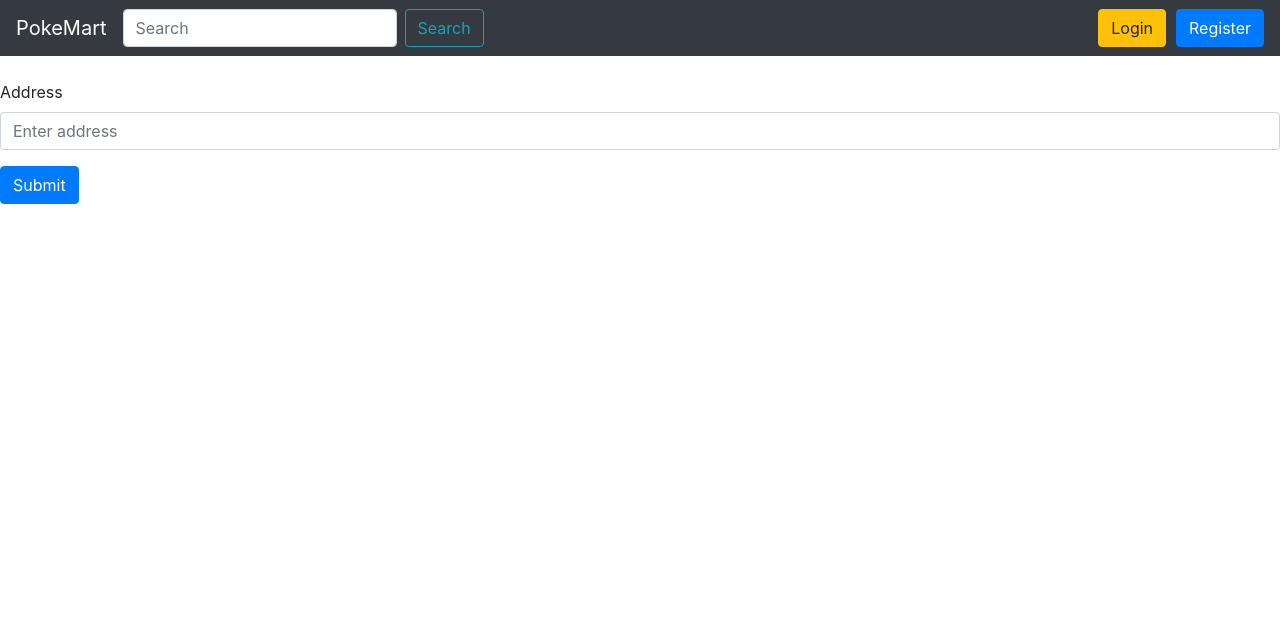
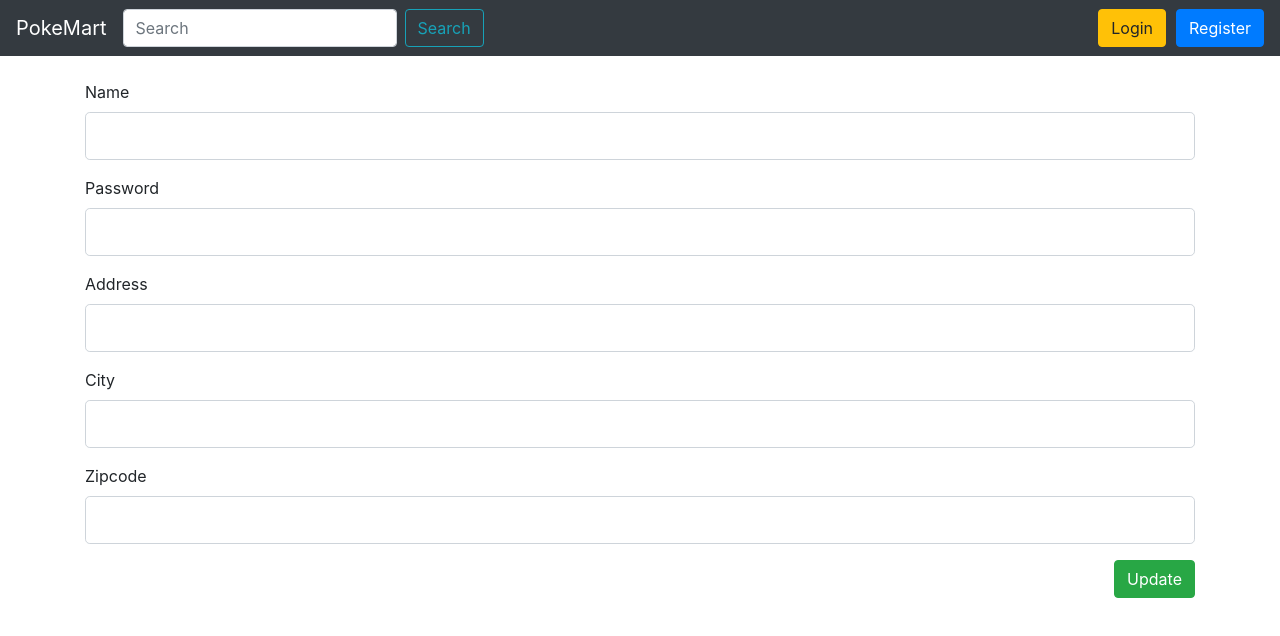
Before and after one commit to jeremyabui/pokemart, a React (Create React App) app: page /editprofile in a window 1280 px wide. Shown: the top 636 px of the page. Built offline with nearby package versions, Linux system fonts and the light colour scheme.

Commit message:
Added delete user

```diff
--- a/src/components/EditProfile/EditProfile.js
+++ b/src/components/EditProfile/EditProfile.js
@@ -11,7 +11,7 @@ class UpdateProfile extends React.Component {
   state = {
     name: '',
     password: '',
-    password2: '',
+    // password2: '',
     address: '',
     city: '',
     state: '',
@@ -27,7 +27,7 @@ class UpdateProfile extends React.Component {
   handleUpdate = (event, updatedState) => {
     event.preventDefault();
     const userId = localStorage.getItem('uid');
-    const data = new FormData();
+    // const data = new FormData();
     axios.put(`${process.env.REACT_APP_API_URL}/auth/${userId}`,
       updatedState,
       {
@@ -40,66 +40,82 @@ class UpdateProfile extends React.Component {
       })
       .catch(err => console.log(err));
     }
+
+  // handleUpdate = (event) => {
+  //   event.preventDefault();
+  //   const userId = localStorage.getItem('uid');
+  //   let newObj = Object.assign({}, this.state);
+  //   axios.put(`${process.env.REACT_APP_API_URL}/auth/${userId}`, newObj, {
+  //     withCredentials: true,
+  //   })
+  //     .then((res) => {
+  //       this.props.setCurrentUser(res.data.data)
+  //     })
+  //     .catch((err) => console.log(err));
+  // }
+
 // Regular bootstrap
+  render () {
+    return (
+      <div className="container">
+        <form onSubmit={this.handleUpdate}>
+          <div className="form-group">
+            <label htmlFor="name">Name</label>
+            <input onChange={this.handleChange} className="form-control form-control-lg" type="text" id="name" name="name" value={this.state.name} />
+          </div>
+          <div className="form-group">
+            <label htmlFor="password">Password</label>
+            <input onChange={this.handleChange} className="form-control form-control-lg" type="password" id="password" name="password" value={this.state.password} />
+          </div>
+          {/* <div className="form-group">
+            <label htmlFor="password2"> Confirm Password</label>
+            <input onChange={this.handleChange} className="form-control form-control-lg" type="password" id="password2" name="password2" value={this.state.password2} />
+          </div> */}
+          <div className="form-group">
+            <label htmlFor="address">Address</label>
+            <input onChange={this.handleChange} className="form-control form-control-lg" type="text" id="address" name="address" value={this.state.address} />
+          </div>
+          <div className="form-group">
+            <label htmlFor="city">City</label>
+            <input onChange={this.handleChange} className="form-control form-control-lg" type="text" id="city" name="city" value={this.state.city} />
+          </div>
+          <div className="form-group">
+            <label htmlFor="zipcode">Zipcode</label>
+            <input onChange={this.handleChange} className="form-control form-control-lg" type="text" id="zipcode" name="zipcode" value={this.state.zipcode} />
+          </div>
+          <button type="submit" className="btn btn-success float-right">Update</button>
+        </form>
+      </div>
+    )
+  }
+
+
   // render () {
   //   return (
-  //     <div className="container">
-  //       <form>
-  //         <div className="form-group">
-  //           <label htmlFor="name">Name</label>
-  //           <input onChange={this.handleChange} className="form-control form-control-lg" type="text" id="name" name="name" value={this.state.name} />
-  //         </div>
-  //         <div className="form-group">
-  //           <label htmlFor="password">Password</label>
-  //           <input onChange={this.handleChange} className="form-control form-control-lg" type="text" id="password" name="password" value={this.state.password} />
-  //         </div>
-  //         <div className="form-group">
-  //           <label htmlFor="password">Password</label>
-  //           <input onChange={this.handleChange} className="form-control form-control-lg" type="text" id="password" name="password" value={this.state.password} />
-  //         </div>
-  //         <div className="form-group">
-  //           <label htmlFor="address">Address</label>
-  //           <input onChange={this.handleChange} className="form-control form-control-lg" type="text" id="address" name="address" value={this.state.address} />
-  //         </div>
-  //         <div className="form-group">
-  //           <label htmlFor="city">City</label>
-  //           <input onChange={this.handleChange} className="form-control form-control-lg" type="text" id="city" name="city" value={this.state.city} />
-  //         </div>
-  //         <div className="form-group">
-  //           <label htmlFor="zipcode">Zipcode</label>
-  //           <input onChange={this.handleChange} className="form-control form-control-lg" type="text" id="zipcode" name="zipcode" value={this.state.zipcode} />
-  //         </div>
-  //         <button type="submit" className="btn btn-success float-right">Update</button>
-  //       </form>
-  //     </div>
+  //   <Form onSubmit={this.handleUpdate}>
+  //     <Form.Group value={this.state.address}>
+  //       <Form.Label>Address</Form.Label>
+  //       <Form.Control type="address" placeholder="Enter address" />
+  //       <Form.Text className="text-muted">
+  //         We'll never share your email with anyone else.
+  //       </Form.Text>
+  //     </Form.Group>
+
+  //     <Form.Group controlId="formBasicPassword">
+  //       <Form.Label>Password</Form.Label>
+  //       <Form.Control type="password" placeholder="Password" />
+  //     </Form.Group>
+  //     <Form.Group controlId="formBasicCheckbox">
+  //       <Form.Check type="checkbox" label="Check me out" />
+  //     </Form.Group>
+  //     <Button variant="primary" type="submit">
+  //       Submit
+  //     </Button>
+  //   </Form>
   //   )
   // }
 
 
-  render () {
-    return (
-    <Form onSubmit={this.handleUpdate}>
-      <Form.Group value={this.state.address}>
-        <Form.Label>Address</Form.Label>
-        <Form.Control type="address" placeholder="Enter address" />
-        {/* <Form.Text className="text-muted">
-          We'll never share your email with anyone else.
-        </Form.Text> */}
-      </Form.Group>
-
-      {/* <Form.Group controlId="formBasicPassword">
-        <Form.Label>Password</Form.Label>
-        <Form.Control type="password" placeholder="Password" />
-      </Form.Group>
-      <Form.Group controlId="formBasicCheckbox">
-        <Form.Check type="checkbox" label="Check me out" />
-      </Form.Group> */}
-      <Button variant="primary" type="submit">
-        Submit
-      </Button>
-    </Form>
-)
-  }
 }
 
 export default withRouter(UpdateProfile);
--- /dev/null
+++ b/src/components/Modals/DeleteUser/DeleteUser.js
@@ -0,0 +1,29 @@
+import React from 'react';
+import {withRouter } from 'react-router-dom';
+import axios from 'axios';
+
+import DeleteUserModal from './DeleteUserModal';
+
+class DeleteUser extends React.Component {
+  handleDelete = (event, deletedUser) => {
+    let userId = localStorage.getItem('uid');
+    event.preventDefault();
+    axios.delete(`${process.env.REACT_APP_API_URL}/auth/${userId}`, { withCredentials: true})
+      .then((res) => {
+        console.log(res)
+        this.props.history.push('/')
+      })
+      .catch((err)=> console.log(err));
+  }
+
+  render() {
+    return(
+      <div>
+        <DeleteUserModal handleDelete={this.handleDelete} />
+      </div>
+    )
+  }
+
+}
+
+export default withRouter(DeleteUser);
--- /dev/null
+++ b/src/components/Modals/DeleteUser/DeleteUserModal.js
@@ -0,0 +1,57 @@
+import React, { useState } from 'react';
+import { withRouter } from 'react-router-dom';
+
+// React bootstrap
+import Button from 'react-bootstrap/Button';
+import Modal from 'react-bootstrap/Modal';
+
+function DeleteUserModal(props) {
+  const [show, setShow] = useState(false);
+  const handleClose = () => setShow(false);
+  const handleShow = () => setShow(true);
+
+  return(
+    <>
+      <Button className='deleteUserModal' variant="warning" onClick={handleShow}>
+        Delete Account
+      </Button>
+
+      <Modal show={show} onHide={handleClose}>
+        <Modal.Header closeButton>
+          <Modal.Title>Delete Account</Modal.Title>
+        </Modal.Header>
+        <Modal.Body>
+          {/* <div className="container mt-4">
+            <div className="row">
+              <div className="col-md-4 offset-md-4">
+                <form onSubmit={props.handleSubmit}>
+                  <div className="form-group">
+                    <label htmlFor="name">Email</label>
+                    <input onChange={props.handleChange} className="form-control form-control-lg" type="email" id="email" name="email" value={props.user.email} />
+                  </div>
+                  <div className="form-group">
+                    <label htmlFor="password">Password</label>
+                    <input onChange={props.handleChange} className="form-control form-control-lg" type="password" id="password" name="password" value={props.user.password} />
+                  </div>
+                  <button id="login-button" onClick={handleClose} className="btn btn-primary float-right" type="submit">Login</button>
+                </form>
+              </div>
+            </div>
+          </div> */}
+
+          <div className="container mt-4">
+            <div className="row">
+              {/* <div className="col-md-4 offset-md-4"> */}
+              <div >
+                <p> Are you should you want to delete your account?</p>
+                <button id="login-button" onClick={props.handleDelete} className="btn btn-primary float-right" type="submit">Delete</button>
+              </div>
+            </div>
+          </div>
+        </Modal.Body>
+      </Modal>
+    </>
+  )
+}
+
+export default withRouter(DeleteUserModal);
--- a/src/components/Profile/Profile.js
+++ b/src/components/Profile/Profile.js
@@ -1,5 +1,7 @@
 import React from 'react';
 import { Link } from 'react-router-dom';
+
+import DeleteUser from '../Modals/DeleteUser/DeleteUser'
 
 class Profile extends React.Component {
 
@@ -20,6 +22,7 @@ class Profile extends React.Component {
           <h5>City: {this.props.profile.city}</h5>
           <h5>State: {this.props.profile.state}</h5>
           <Link to='/editprofile'>Edit Profile</Link>
+          <DeleteUser />
         </div>
       </>
     )
```
